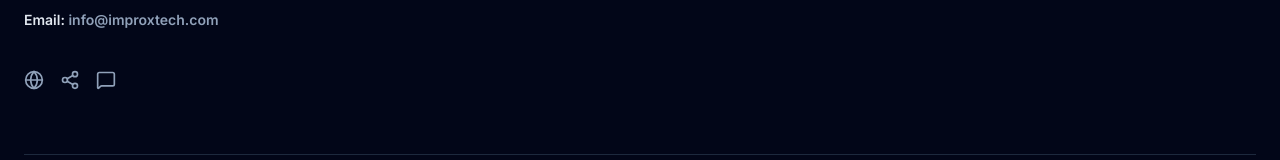
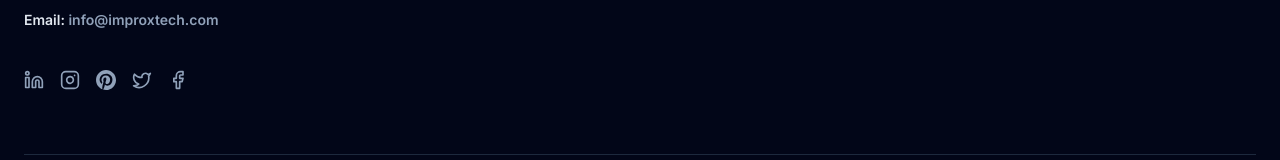
Before and after one commit to bankarom/improx-bpm, a Next.js app: page / in a window 1280 px wide. Shown: the part 9091-9251 px from the top of the page. Built offline with nearby package versions, Linux system fonts and the light colour scheme; no server answers.

Commit message:
feat: add social media links to footer

```diff
--- a/components/Footer.tsx
+++ b/components/Footer.tsx
@@ -1,5 +1,5 @@
 import Link from "next/link";
-import { Share2, Globe, MessageSquare } from "lucide-react";
+import { Linkedin, Instagram, Twitter, Facebook } from "lucide-react";
 
 export default function Footer() {
   return (
@@ -26,16 +26,26 @@ export default function Footer() {
               </p>
             </div>
             <div className="flex space-x-4 pt-4">
-              <Link href="#" className="text-slate-400 hover:text-white transition-colors">
-                <Globe className="h-5 w-5" />
+              <Link href="https://www.linkedin.com/company/improxtechinc/" target="_blank" className="text-slate-400 hover:text-white transition-colors">
+                <Linkedin className="h-5 w-5" />
                 <span className="sr-only">LinkedIn</span>
               </Link>
-              <Link href="#" className="text-slate-400 hover:text-white transition-colors">
-                <Share2 className="h-5 w-5" />
-                <span className="sr-only">Twitter</span>
+              <Link href="https://www.instagram.com/improxtech/" target="_blank" className="text-slate-400 hover:text-white transition-colors">
+                <Instagram className="h-5 w-5" />
+                <span className="sr-only">Instagram</span>
               </Link>
-              <Link href="#" className="text-slate-400 hover:text-white transition-colors">
-                <MessageSquare className="h-5 w-5" />
+              <Link href="https://in.pinterest.com/improxtechinc/" target="_blank" className="text-slate-400 hover:text-white transition-colors">
+                <svg className="h-5 w-5" fill="currentColor" viewBox="0 0 24 24" aria-hidden="true">
+                  <path d="M12.017 0C5.396 0 .029 5.367.029 11.987c0 5.079 3.158 9.417 7.618 11.162-.105-.949-.199-2.403.041-3.439.219-.937 1.406-5.957 1.406-5.957s-.359-.72-.359-1.781c0-1.663.967-2.911 2.168-2.911 1.024 0 1.518.769 1.518 1.688 0 1.029-.653 2.567-.992 3.992-.285 1.193.6 2.165 1.775 2.165 2.128 0 3.768-2.245 3.768-5.487 0-2.861-2.063-4.869-5.008-4.869-3.41 0-5.409 2.562-5.409 5.199 0 1.033.394 2.143.889 2.741.099.12.112.225.085.345-.09.375-.293 1.199-.334 1.363-.053.225-.172.271-.401.165-1.495-.69-2.433-2.878-2.433-4.646 0-3.776 2.748-7.252 7.951-7.252 4.168 0 7.392 2.967 7.392 6.923 0 4.135-2.607 7.462-6.233 7.462-1.214 0-2.354-.629-2.758-1.379l-.749 2.848c-.269 1.045-1.004 2.352-1.498 3.146 1.123.345 2.306.535 3.55.535 6.607 0 11.985-5.365 11.985-11.987C23.97 5.367 18.625 0 12.017 0z"/>
+                </svg>
+                <span className="sr-only">Pinterest</span>
+              </Link>
+              <Link href="https://x.com/improxtechinc" target="_blank" className="text-slate-400 hover:text-white transition-colors">
+                <Twitter className="h-5 w-5" />
+                <span className="sr-only">X (Twitter)</span>
+              </Link>
+              <Link href="https://www.facebook.com/improxtechinc/" target="_blank" className="text-slate-400 hover:text-white transition-colors">
+                <Facebook className="h-5 w-5" />
                 <span className="sr-only">Facebook</span>
               </Link>
             </div>
```
